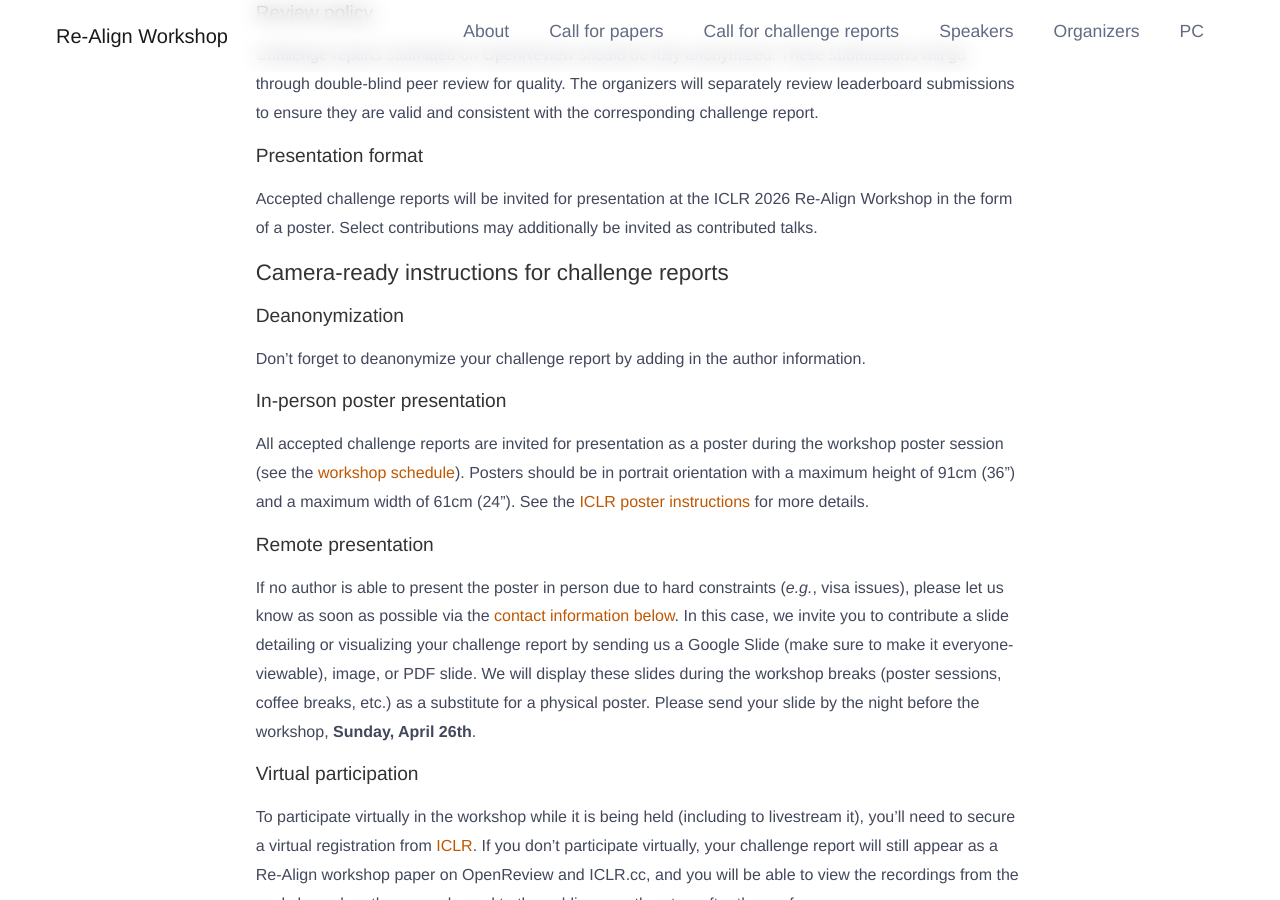
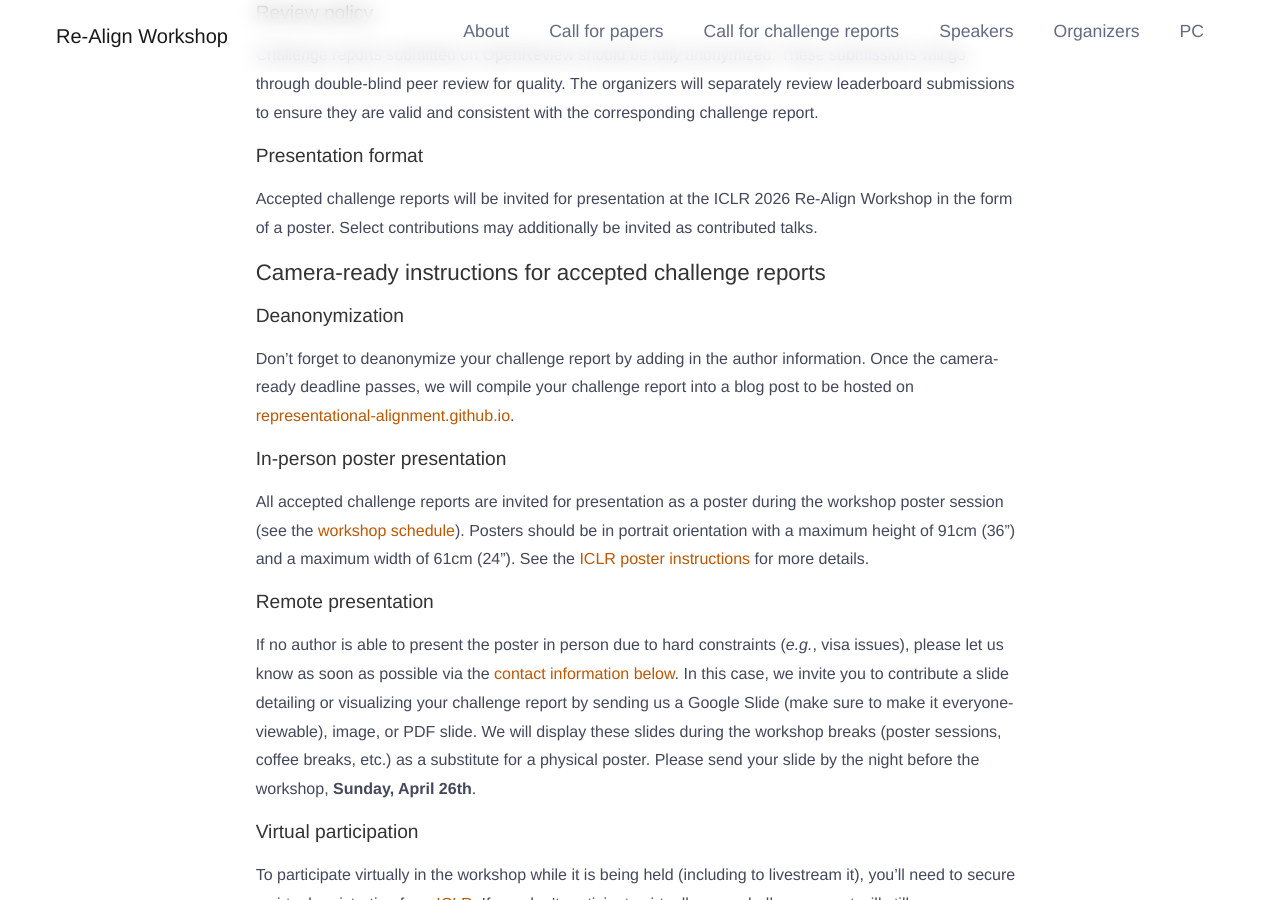
Before and after one commit to representational-alignment/representational-alignment.github.io, a Jekyll site: the page built from 2026/index.md, in a window 1280 px wide and 900 px high, scrolled down 7247 px. Built offline with Jekyll 4.4.1, drawn with Linux system fonts in a browser that asks for light colours; some of the changed text lies outside the part shown.

Commit message:
small tweaks

```diff
--- a/2026/index.md
+++ b/2026/index.md
@@ -97,7 +97,7 @@ cfcr:
   camera_ready: |
     ###### Deanonymization
 
-    Don't forget to deanonymize your challenge report by adding in the author information.
+    Don't forget to deanonymize your challenge report by adding in the author information. Once the camera-ready deadline passes, we will compile your challenge report into a blog post to be hosted on [representational-alignment.github.io](https://representational-alignment.github.io/).
 
     ###### In-person poster presentation
 
@@ -115,14 +115,6 @@ cfcr:
     ###### Travel grants
 
     We are providing travel grants to make workshop attendance more accessible. Please refer to the e-mail sent to accepted authors for details on how to apply.
-
-  extra_instructions: |
-    ###### Outstanding challenge report awards
-
-    In addition to leaderboard winners, we will also award several
-    awards for outstanding challenge report. We intend to give these awards
-    to submissions that are innovative, unusual, or make novel and
-    significant contributions to representational alignment research.
 
 speakers:
   - name: David Bau
--- a/_includes/cfcr.html
+++ b/_includes/cfcr.html
@@ -86,7 +86,7 @@
         </p>
 
         {% if page.cfcr.camera_ready %}
-        <h5>Camera-ready instructions for challenge reports</h5>
+        <h5>Camera-ready instructions for accepted challenge reports</h5>
 
         {{ page.cfcr.camera_ready | markdownify }}
         {% endif %}
--- a/_includes/cfp.html
+++ b/_includes/cfp.html
@@ -208,7 +208,7 @@
         </p>
 
         {% if page.cfp.camera_ready %}
-        <h5>Camera-ready instructions for papers</h5>
+        <h5>Camera-ready instructions for accepted papers</h5>
 
         {{ page.cfp.camera_ready | markdownify }}
         {% endif %}
--- a/_includes/footer.html
+++ b/_includes/footer.html
@@ -1,4 +1,4 @@
-<footer class="footer">
+<footer id="contact" class="footer">
   <div class="container">
     <div class="row">
       <div class="col-md-4" style="padding-top: 20px">
```
